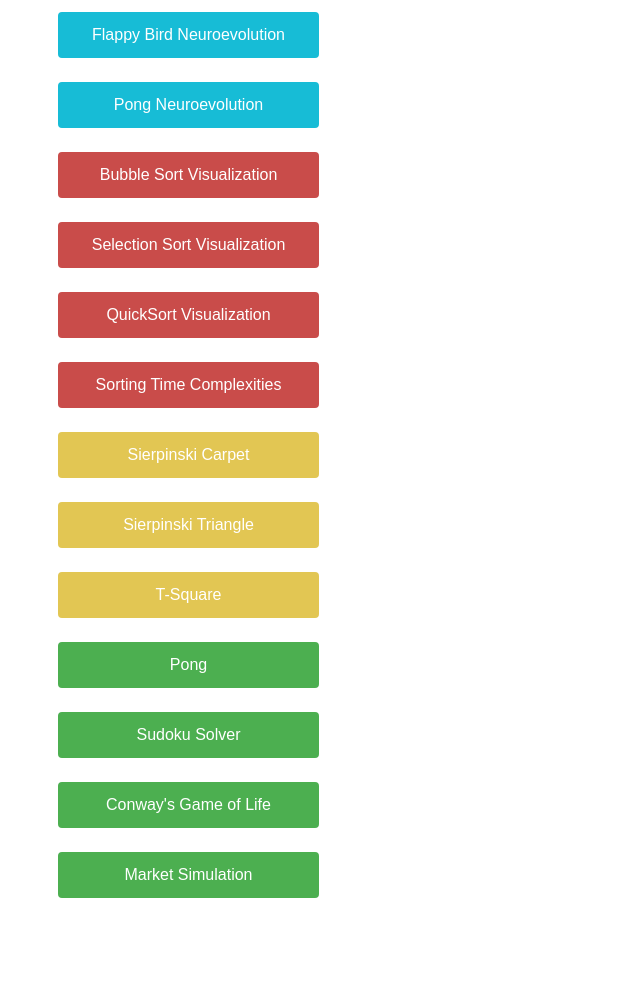
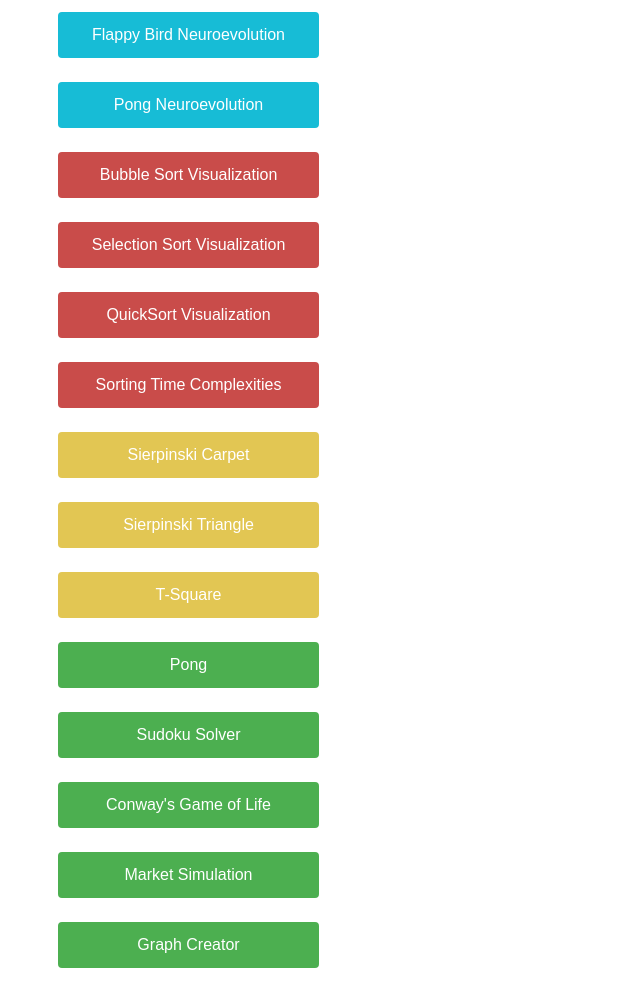
Before and after one commit to Posfay/Projects, a plain HTML site: page index.html in a window 1280 px wide. Shown: the part 98-1094 px from the top of the page, without its empty margins (0-640 px from the left). Before the commit the page ends 1024 px from the top, so only its background shows below. Drawn offline with Linux system fonts and the light colour scheme.

Commit message:
Update index.html

```diff
--- a/index.html
+++ b/index.html
@@ -102,6 +102,7 @@
     <li><button class="button button1" onclick="window.open('https://posfay.github.io/Sudoku-Solver','_blank')" type="button">Sudoku Solver</button></li>
     <li><button class="button button1" onclick="window.open('https://posfay.github.io/Conway-s-Game-of-Life','_blank')" type="button">Conway's Game of Life</button></li>
     <li><button class="button button1" onclick="window.open('https://posfay.github.io/Market-Simulation','_blank')" type="button">Market Simulation</button></li>
+    <li><button class="button button1" onclick="window.open('https://posfay.github.io/Graph-Creator','_blank')" type="button">Graph Creator</button></li>
   </ul>
 
 
```
